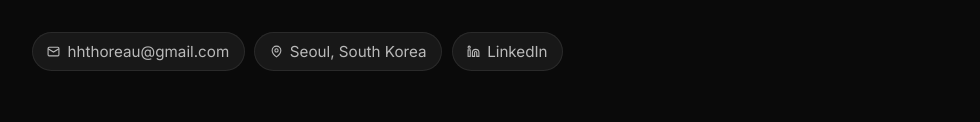
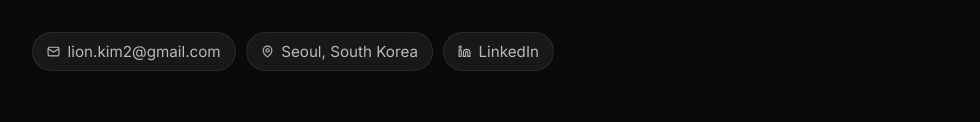
Before and after one commit to hhthoreau/hhthoreau.github.io, a plain HTML site: page index.html in a window 1280 px wide. Shown: the part 554-676 px from the top of the page, without its empty margins (145-1125 px from the left). Drawn offline with Linux system fonts and the light colour scheme.

Commit message:
style: update personal information and formatting in index.html

```diff
--- a/index.html
+++ b/index.html
@@ -446,7 +446,7 @@
             <rect x="2" y="4" width="20" height="16" rx="2" />
             <path d="m22 7-10 6L2 7" />
           </svg>
-          hhthoreau@gmail.com
+          lion.kim2@gmail.com
         </span>
         <span class="contact-chip">
           <svg width="13" height="13" viewBox="0 0 24 24" fill="none" stroke="currentColor" stroke-width="2">
@@ -455,14 +455,15 @@
           </svg>
           Seoul, South Korea
         </span>
-        <span class="contact-chip">
+        <a href="https://www.linkedin.com/in/kimhyun-korea/" target="_blank" rel="noopener noreferrer"
+          class="contact-chip" style="text-decoration: none;">
           <svg width="13" height="13" viewBox="0 0 24 24" fill="none" stroke="currentColor" stroke-width="2">
             <path d="M16 8a6 6 0 0 1 6 6v7h-4v-7a2 2 0 0 0-2-2 2 2 0 0 0-2 2v7h-4v-7a6 6 0 0 1 6-6z" />
             <rect x="2" y="9" width="4" height="12" />
             <circle cx="4" cy="4" r="2" />
           </svg>
           LinkedIn
-        </span>
+        </a>
       </div>
     </header>
 
```
